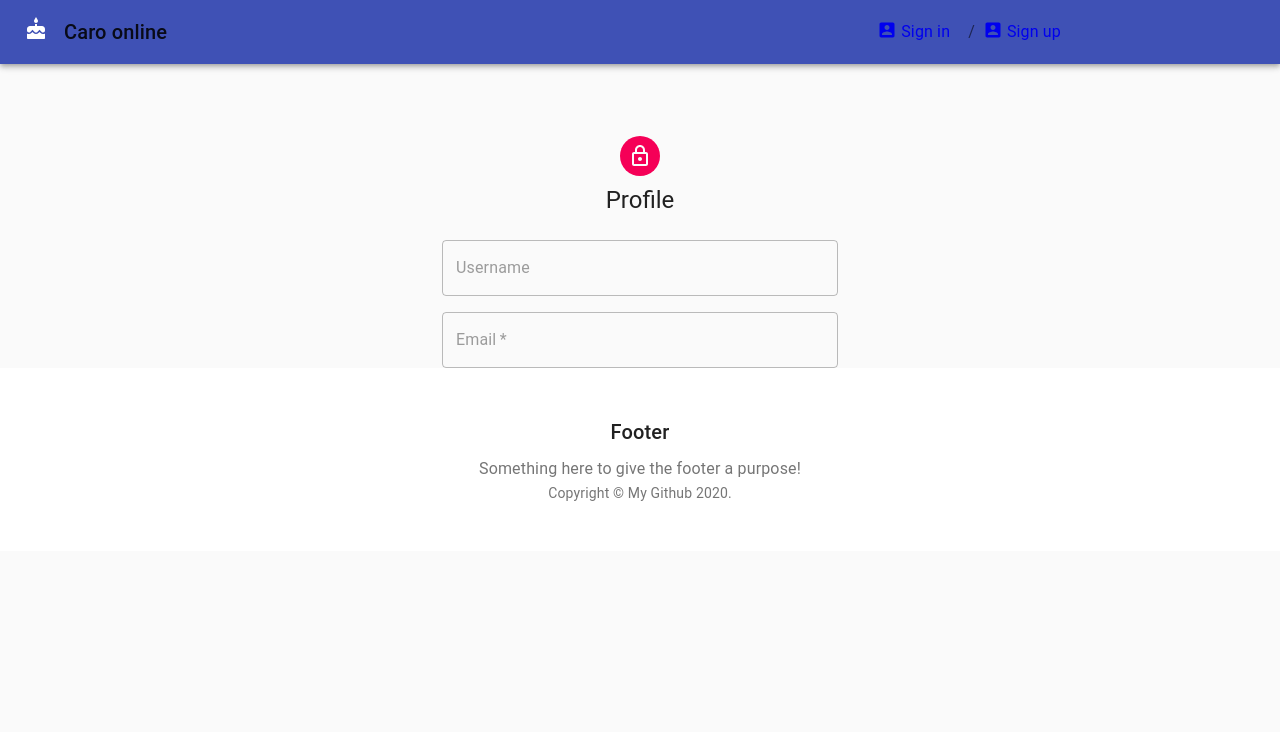
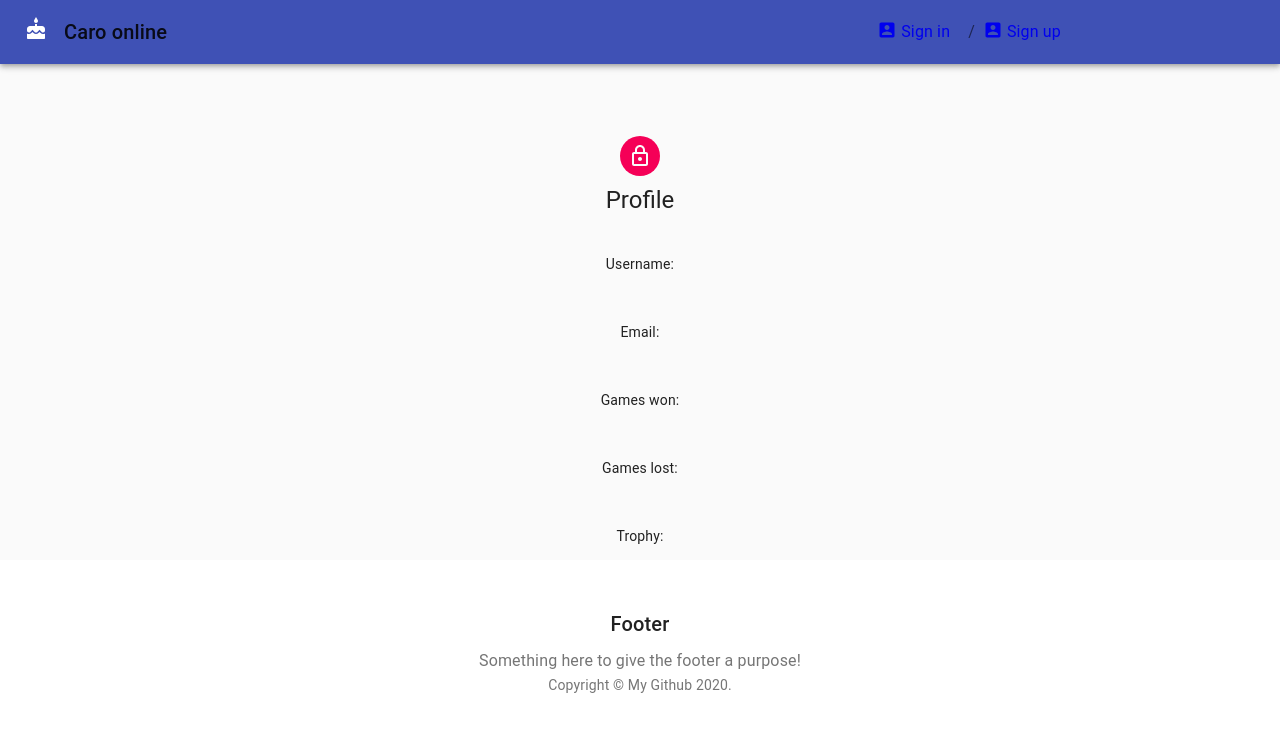
Before and after one commit to NguyenfromVN/CaroOnline, a React (Create React App) app in the folder src/front-end/: page /detail in a window 1280 px wide. Shown: the top 732 px of the page. Built offline with nearby package versions, Linux system fonts and the light colour scheme; no server answers.

Commit message:
Fixed profile Page

```diff
--- a/src/front-end/src/components/Profile/index.js
+++ b/src/front-end/src/components/Profile/index.js
@@ -39,10 +39,10 @@ export default function UserProfile() {
     // const email = (new URL(document.location)).searchParams.get('email');
     // const token = localStorage.getItem("token");
 
-    useEffect(()=>{
+    useEffect(() => {
         const username = (new URL(document.location)).searchParams.get('user');
 
-        (async ()=>{
+        (async () => {
             let response = await api.getUserByUsername(username);
             if (response.message) {
                 history.push('/signin');
@@ -50,7 +50,7 @@ export default function UserProfile() {
             }
             setUser(response);
         })();
-    },[]);
+    }, []);
 
     // if (!token) {
     //     history.push('/signin');
@@ -97,8 +97,8 @@ export default function UserProfile() {
                     Profile
                 </Typography>
                 <form method='PUT' className={classes.form} onSubmit={handleSubmit}>
-                    <Grid container spacing={2}>
-                        <Grid item xs={12}>
+                    {/* <Grid container spacing={2}> */}
+                    {/* <Grid item xs={12}>
                             <TextField
                                 autoComplete="fname"
                                 name="username"
@@ -123,7 +123,51 @@ export default function UserProfile() {
                                 label="Email"
                             />
                         </Grid>
-                    </Grid>
+                        <Grid item xs={12}>
+                            <TextField
+                                autoComplete="fwinNumber"
+                                name="winNumber"
+                                variant="outlined"
+                                required
+                                fullWidth
+                                value={user.win || ''}
+                                disabled
+                                id="winNumber"
+                                label="Games won"
+                            />
+                        </Grid>
+                        <Grid item xs={12}>
+                            <TextField
+                                autoComplete="floseNumber"
+                                name="loseNumber"
+                                variant="outlined"
+                                required
+                                fullWidth
+                                value={user.lose || ''}
+                                disabled
+                                id="loseNumber"
+                                label="Games lost"
+                            />
+                        </Grid>
+                        <Grid item xs={12}>
+                            <TextField
+                                autoComplete="fTrophies"
+                                name="trophies"
+                                variant="outlined"
+                                required
+                                fullWidth
+                                value={user.trophy || ''}
+                                disabled
+                                id="trophy"
+                                label="Trophy"
+                            />
+                        </Grid> */}
+                    <p>Username: {user.username}</p><br />
+                    <p>Email: {user.email}</p><br />
+                    <p>Games won: {user.win}</p><br />
+                    <p>Games lost: {user.lose}</p><br />
+                    <p>Trophy: {user.trophy}</p>
+                    {/* </Grid> */}
                     {/* <Button
                         type="submit"
                         fullWidth
```
